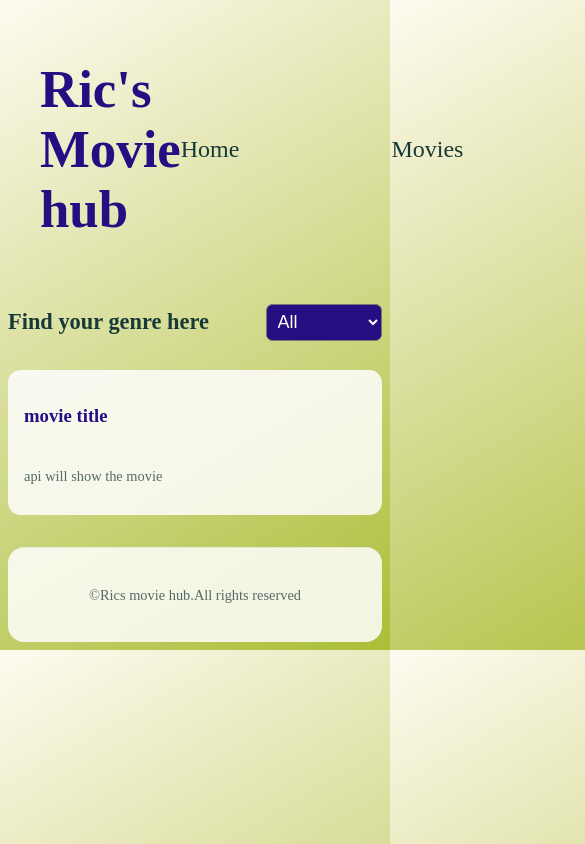
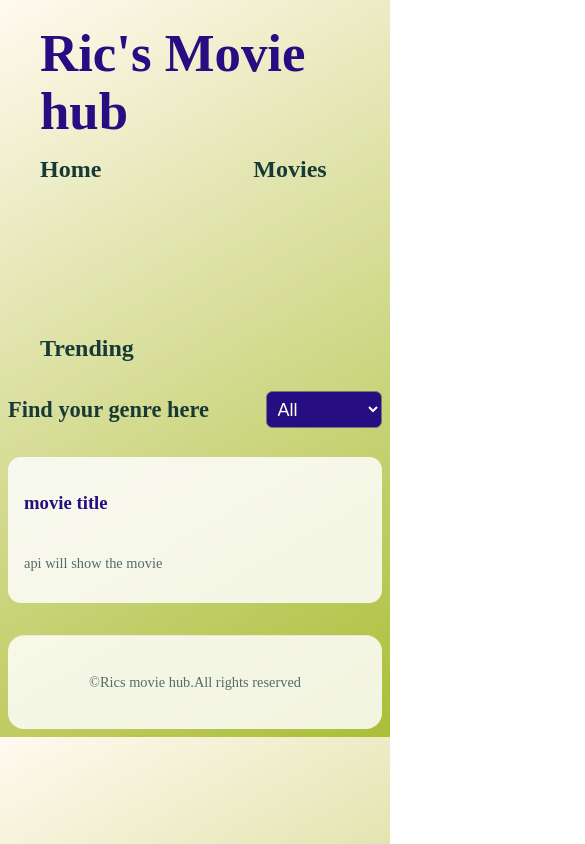
Before and after one commit to ricmusyoki-glitch/movie-repo, a plain HTML site: page movie.html in a window 390 px wide. Shown: the top 844 px of the page, 585 px wide, since content can reach past the window. Drawn offline with Linux system fonts and the light colour scheme; no server answers.

Commit message:
Created a trending.html file and modified the rest of the files

```diff
--- a/index.js
+++ b/index.js
@@ -86,6 +86,8 @@
 getTopRatedMovies();
 
 
+// SAFE VERSION OF YOUR CODE
+
 const themoviefilter = document.getElementById("themoviefilter");
 const moviearticle = document.getElementById("moviearticle");
 
@@ -96,6 +98,9 @@
     horror: 27
 };
 
+// Only run if elements exist on this page
+if (themoviefilter && moviearticle) {
+
     // Display Movies
     function displayMovies(movies) {
         moviearticle.innerHTML = "";
@@ -105,7 +110,7 @@
                 <article class="movie-card">
                     <img src="${IMG_URL + movie.poster_path}" alt="${movie.title}">
                     <h3>${movie.title}</h3>
-                <p> ${movie.vote_average.toFixed(1)}</p>
+                    <p>${movie.vote_average.toFixed(1)}</p>
                     <button>Watch Now</button>
                 </article>
             `;
@@ -114,9 +119,11 @@
 
     // All Movies
     async function getAllMovies() {
-    const response = await fetch(`${BASE_URL}/movie/popular?api_key=${API_KEY}`);
+        const response = await fetch(
+            `${BASE_URL}/movie/popular?api_key=${API_KEY}`
+        );
+
         const data = await response.json();
-
         displayMovies(data.results.slice(0, 12));
     }
 
@@ -127,7 +134,6 @@
         );
 
         const data = await response.json();
-
         displayMovies(data.results.slice(0, 12));
     }
 
@@ -144,3 +150,4 @@
 
     // First Load
     getAllMovies();
+}
--- a/movie.html
+++ b/movie.html
@@ -15,16 +15,8 @@
         <nav class="nav-bar">
             <a href="index.html">Home</a>
             <a href="movie.html">Movies</a>
-            <a href="search.html">Search</a>
+            <a href="trending.html">Trending</a>
         </nav>
-
-        <form action="search" class="form">
-            <input type="text" placeholder="search for movies">
-            <button type="submit" class="buttons">
-                Movies
-            </button>
-        </form>
-
     </header>
     <main class="movie-page">
         <section class="movie-section">
--- a/style.css
+++ b/style.css
@@ -7,18 +7,61 @@
   --primary: #260d82;
   --secondary: #abbe37;
 }
-.header-section {
+/* ===== HEADER RESPONSIVE FOR YOUR EXACT HTML ===== */
+
+.header-section{
   display: flex;
   justify-content: space-between;
   align-items: center;
-  padding: 16px;
+  flex-wrap: wrap;
+  gap: 1rem;
+  padding: 1rem 2rem;
 }
-.nav-bar {
+
+/* LOGO */
+.logo-div h1{
+  margin: 0;
+  font-size: clamp(2rem, 6vw, 4rem);
+  line-height: 1.1;
+  color: #260d82;
+}
+
+/* NAV */
+.nav-bar{
   display: flex;
-  gap: 16px;
+  gap: 1.5rem;
+  flex-wrap: wrap;
 }
-.nav-bar a:hover {
-  color: var(--primary);
+
+.nav-bar a{
+  text-decoration: none;
+  font-size: clamp(1rem, 2vw, 1.3rem);
+  color: #183a37;
+  font-weight: 600;
+}
+
+/* ===== MOBILE ===== */
+@media (max-width: 768px){
+
+  .header-section{
+    flex-direction: column;
+    align-items: flex-start;
+    padding: 1rem;
+  }
+
+  .logo-div h1{
+    font-size: 2.5rem;
+  }
+
+  .nav-bar{
+    width: 100%;
+    justify-content: flex-start;
+    gap: 1rem;
+  }
+
+  .nav-bar a{
+    font-size: 1rem;
+  }
 }
 body {
   background: linear-gradient(
@@ -356,3 +399,7 @@
   padding: 1rem;
   border-radius: 1rem;
 }
+.movie-description img{
+  width: auto;
+  height: 800px;
+}
```
Also changed, not shown: index.html (+1 -9 lines), search.html (deleted, +0 -52 lines), trending.html (added, +52 -0 lines). Lines whose indentation alone changed are shown as unchanged.
